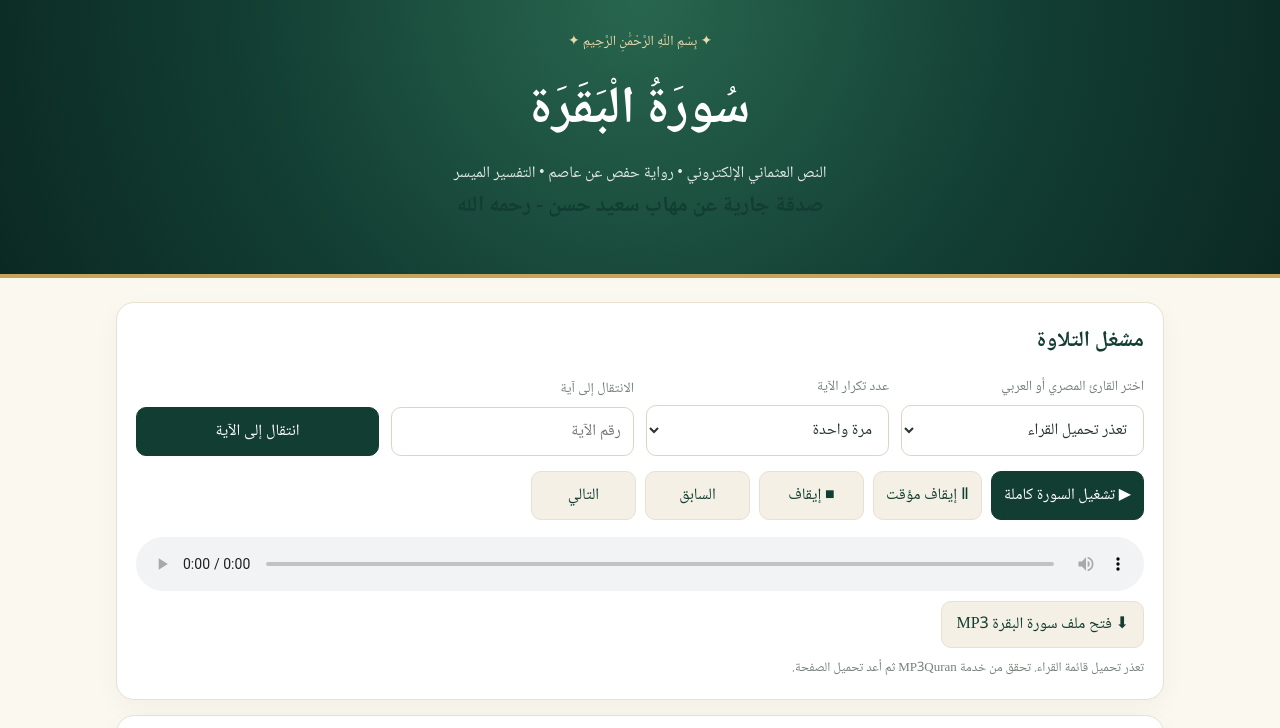
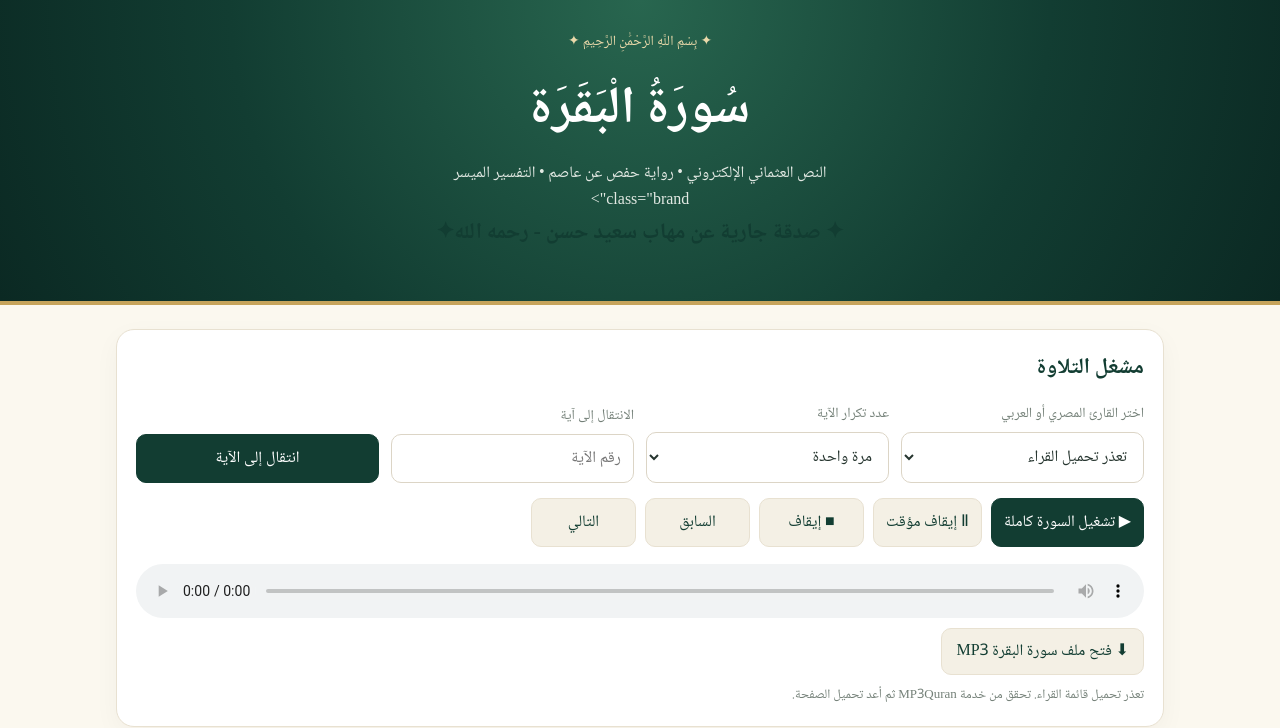
Before and after one commit to akthamsaid1963/Quraan, a plain HTML site: page index.html in a window 1280 px wide. Shown: the top 728 px of the page. Drawn offline with Linux system fonts and the light colour scheme; no server answers.

Commit message:
Fix header formatting in index.html

```diff
--- a/index.html
+++ b/index.html
@@ -29,7 +29,7 @@ button{cursor:pointer;background:var(--green);color:white;border-color:var(--gre
 </style>
 </head>
 <body>
-<header><div class="brand">✦ بِسْمِ اللَّهِ الرَّحْمَٰنِ الرَّحِيمِ ✦</div><div class="hero"><h1>سُورَةُ الْبَقَرَة</h1><p>النص العثماني الإلكتروني • رواية حفص عن عاصم • التفسير الميسر</p><p class="small"></p><p class="hero"><h2>صدقة جارية عن مهاب سعيد حسن - رحمه الله</h2></p></div></header>
+<header><div class="brand">✦ بِسْمِ اللَّهِ الرَّحْمَٰنِ الرَّحِيمِ ✦</div><div class="hero"><h1>سُورَةُ الْبَقَرَة</h1><p>النص العثماني الإلكتروني • رواية حفص عن عاصم • التفسير الميسر</p><p class="small"></p><p> class="brand"><h2>✦ صدقة جارية عن مهاب سعيد حسن - رحمه الله✦ </h2></p></div></header>
 <main>
 <section class="panel">
 <h2>مشغل التلاوة</h2>
```
